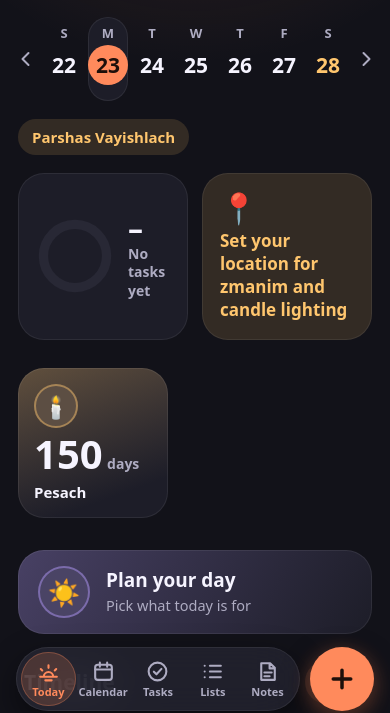
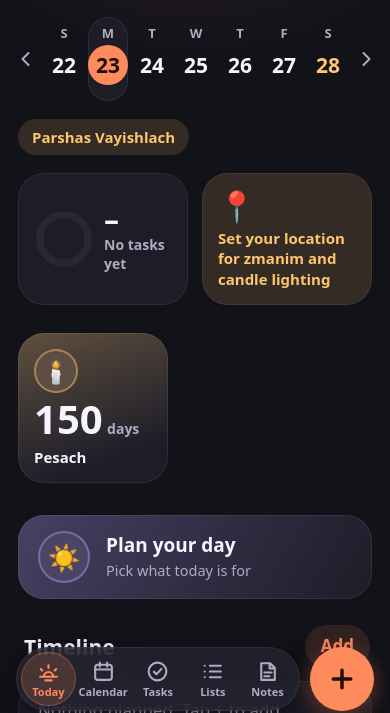
Before and after one commit to Yaksbbgtr/daily-planner, a website with bundled scripts: page index.html in a window 390 px wide. Shown: the part 123-836 px from the top of the page. Built offline with nearby package versions, Linux system fonts and the light colour scheme.

Commit message:
Smaller progress ring on phones
Co-Authored-By: Claude Opus 5.5 <noreply@anthropic.com>

```diff
--- a/index.html
+++ b/index.html
@@ -5,7 +5,7 @@
 <meta name="viewport" content="width=device-width, initial-scale=1, viewport-fit=cover">
 <meta http-equiv="Content-Security-Policy" content="default-src 'self'; style-src 'self' 'unsafe-inline'; img-src 'self' data:; connect-src 'self' https://*.supabase.co wss://*.supabase.co; base-uri 'none'; form-action 'none'">
 <meta name="referrer" content="no-referrer">
-<meta name="app-version" content="2026.11.23-3">
+<meta name="app-version" content="2026.11.23-4">
 <title>Daily Planner</title>
 <meta name="apple-mobile-web-app-capable" content="yes">
 <meta name="mobile-web-app-capable" content="yes">
--- a/style.css
+++ b/style.css
@@ -405,3 +405,9 @@ li.task.swiping { z-index: 0; isolation: isolate; }
 .heat i.on { background: var(--good); }
 .heat i.off { background: none; box-shadow: inset 0 0 0 2px var(--card2); }
 .heat i.fut { opacity: .25; }
+@media (max-width: 480px) {
+  .ring { width: 60px; height: 60px; }
+  .glancecard { padding: 16px; min-height: 120px; }
+  .glancecard.progress { gap: 10px; }
+  .glancecard.nudge span:last-child { font-size: 15px; }
+}
--- a/sw.js
+++ b/sw.js
@@ -1,5 +1,5 @@
 // Network first so a push shows up on the next open; the cache covers being offline.
-const CACHE = 'planner-2026.11.23-3'; // match app-version in index.html
+const CACHE = 'planner-2026.11.23-4'; // match app-version in index.html
 const FILES = ['./', 'style.css', 'manifest.webmanifest', 'vendor/hebcal.js', 'vendor/supabase.js', 'js/config.js', 'icons/icon.svg', 'icons/icon-180.png', 'icons/icon-192.png',
   'js/app.js', 'js/dates.js', 'js/recur.js', 'js/quickadd.js', 'js/merge.js', 'js/store.js', 'js/jewish.js', 'js/sync.js', 'js/ui.js', 'js/agenda.js', 'js/editors.js',
   'js/views/today.js', 'js/emoji.js', 'js/focus.js', 'js/rituals.js', 'js/views/calendar.js', 'js/views/tasks.js', 'js/views/lists.js', 'js/views/notes.js', 'js/views/settings.js'];
```
